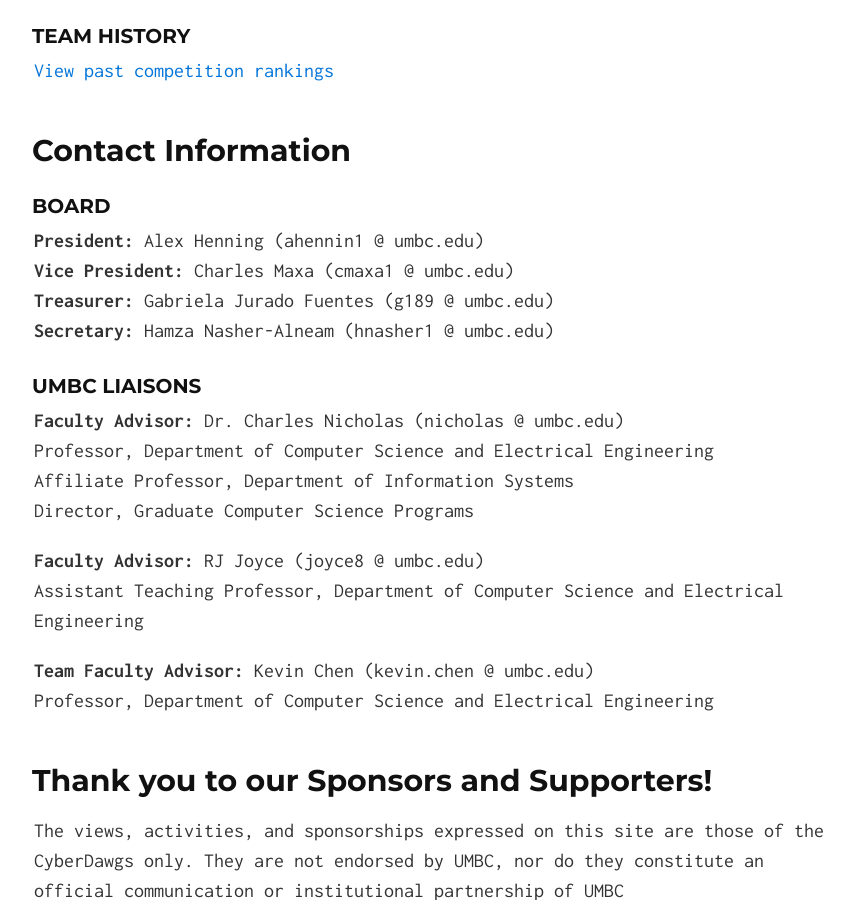
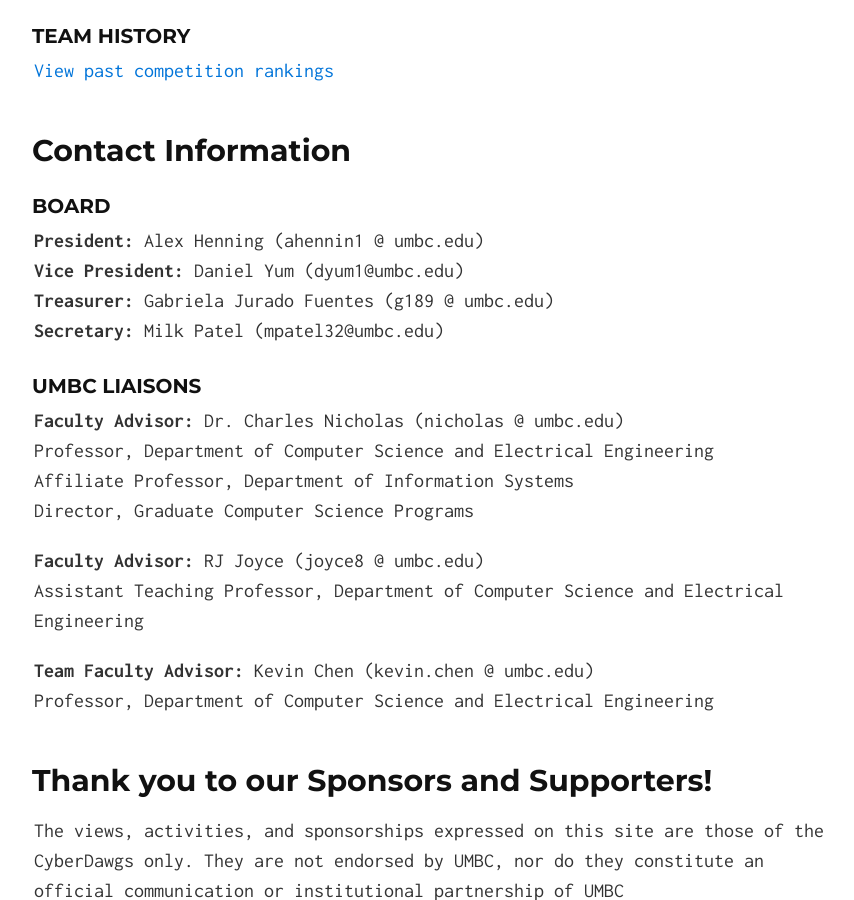
Before and after one commit to UMBCCyberDawgs/umbccyberdawgs.github.io, a Jekyll site: the page built from index.md, in a window 1280 px wide and 900 px high, scrolled down 2694 px. Shown: the whole window, without its empty margins (206-1060 px from the left). Built offline with Jekyll 4.4.1, drawn with Linux system fonts in a browser that asks for light colours; our own code applies the rules of GitHub Pages for plain Markdown files.

Commit message:
Update board information with new officers

```diff
--- a/index.md
+++ b/index.md
@@ -143,9 +143,9 @@ Some of our club members try out for and compete together on a collegiate cyber
 ### Board
 
 **President:** Alex Henning (ahennin1 @ umbc.edu)<br>
-**Vice President:** Charles Maxa (cmaxa1 @ umbc.edu)<br>
+**Vice President:** Daniel Yum (dyum1@umbc.edu)<br>
 **Treasurer:** Gabriela Jurado Fuentes (g189 @ umbc.edu)<br>
-**Secretary:** Hamza Nasher-Alneam (hnasher1 @ umbc.edu)<br>
+**Secretary:** Milk Patel (mpatel32@umbc.edu)<br>
 
 ### UMBC Liaisons
 
```
